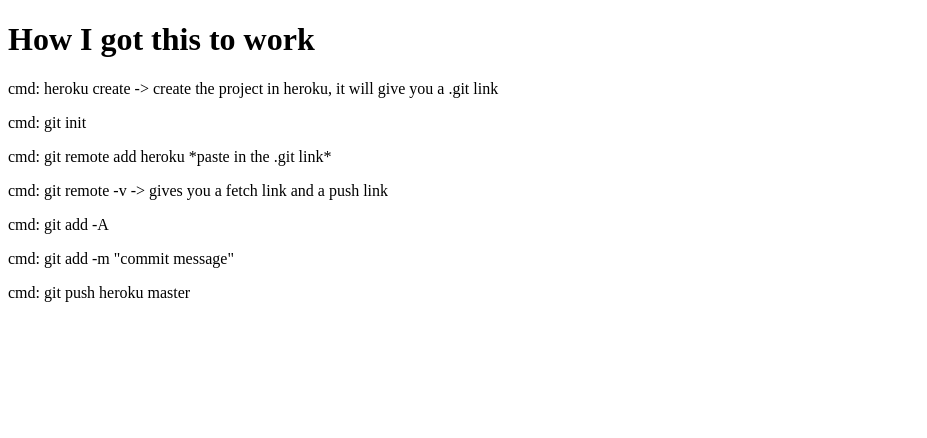
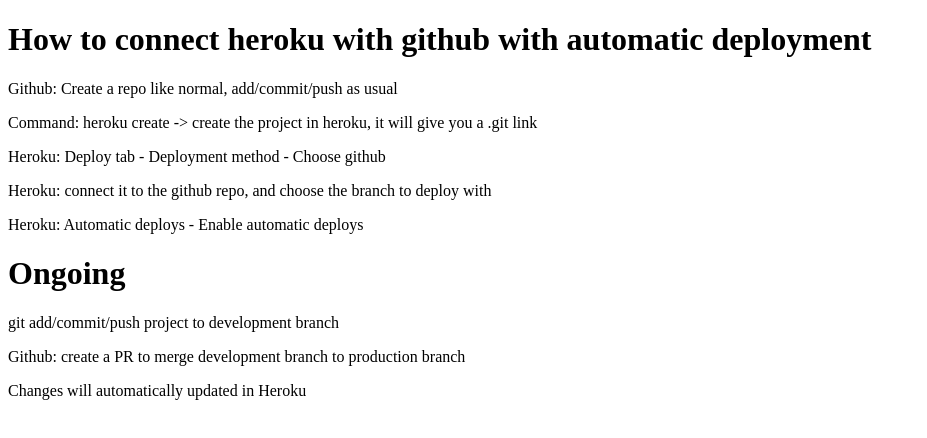
Before and after one commit to shirleywsywong/stark-hamlet, a website: page public/about.html in a window 1280 px wide. Shown: the whole page, without its empty margins (0-927 px from the left). Drawn offline with Linux system fonts and the light colour scheme.

Commit message:
update notes

```diff
--- a/public/about.html
+++ b/public/about.html
@@ -8,14 +8,17 @@
 </head>
 
 <body>
-  <h1>How I got this to work</h1>
-  <p>cmd: heroku create -> create the project in heroku, it will give you a .git link</p>
-  <p>cmd: git init </p>
-  <p>cmd: git remote add heroku *paste in the .git link*</p>
-  <p>cmd: git remote -v -> gives you a fetch link and a push link</p>
-  <p>cmd: git add -A</p>
-  <p>cmd: git add -m "commit message"</p>
-  <p>cmd: git push heroku master</p>
+  <h1>How to connect heroku with github with automatic deployment</h1>
+  <p>Github: Create a repo like normal, add/commit/push as usual</p>
+  <p>Command: heroku create -> create the project in heroku, it will give you a .git link</p>
+  <p>Heroku: Deploy tab - Deployment method - Choose github</p>
+  <p>Heroku: connect it to the github repo, and choose the branch to deploy with</p>
+  <p>Heroku: Automatic deploys - Enable automatic deploys</p>
+
+  <h1>Ongoing</h1>
+  <p>git add/commit/push project to development branch</p>
+  <p>Github: create a PR to merge development branch to production branch</p>
+  <p>Changes will automatically updated in Heroku</p>
 </body>
 
 </html>
```
